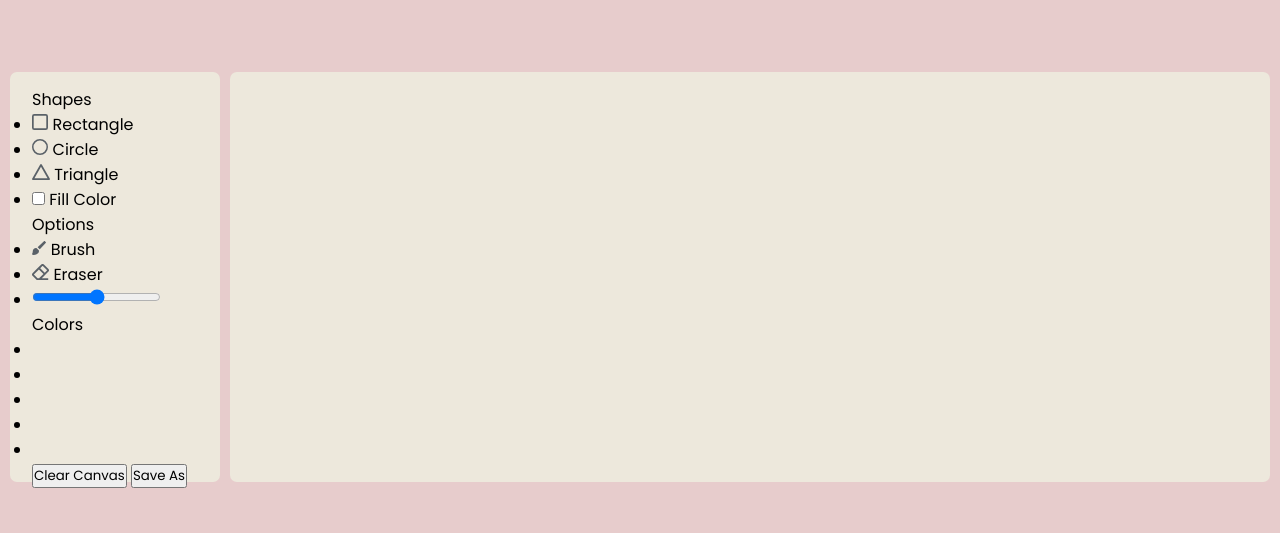
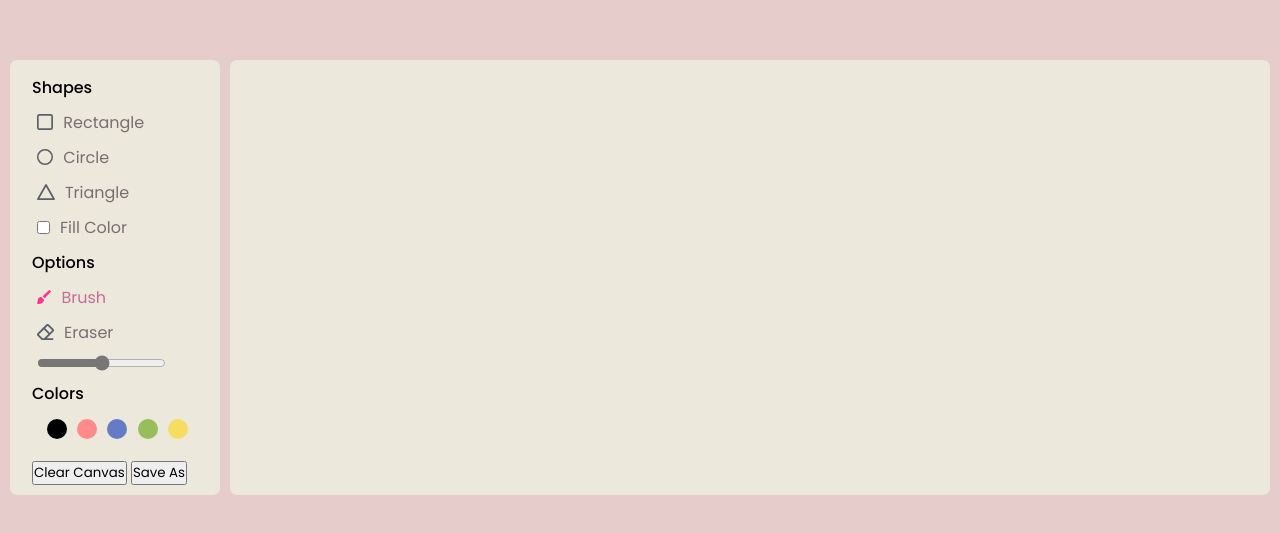
Before and after one commit to LychellePham/doodlely, a plain HTML site: page index.html in a window 1280 px wide. Shown: the part 123-656 px from the top of the page. Drawn offline with Linux system fonts and the light colour scheme.

Commit message:
add changes to styling

```diff
--- a/index.html
+++ b/index.html
@@ -38,7 +38,7 @@
                 <div class="row">
                     <label class="title">Options</label>
                     <ul class="options">
-                        <li class="option">
+                        <li class="option active">
                             <img src="icons/brush.svg">
                             <span>Brush</span>
                         </li>
@@ -54,7 +54,7 @@
                     </ul>
                 </div>
 
-                <div class="row">
+                <div class="row colors">
                     <label class="title">Colors</label>
                     <ul class="options">
                         <li class="option"></li>
--- a/style.css
+++ b/style.css
@@ -26,7 +26,7 @@ body{
     padding: 10px;
     max-width: 1350px;
     background: #E7CCCC;
-    height: 430px;
+
 
 
 }
@@ -37,15 +37,109 @@ section{
     border-radius: 7px;
 }
 
-.drawing-board{
-    flex: 1;
-}
 
 .tools-board{
-
     width: 210px;
     padding: 15px 22px 0;
     background: #EDE8DC;
     border-radius: 7px;
 
 }
+
+.tools-board .row{
+    margin-bottom: 10px;
+}
+
+.row .options{
+    list-style: none;
+    margin: 10px 0 0 5px;
+}
+
+.row .options .option{
+    display: flex;
+    cursor: pointer;
+    align-items: center;
+    margin-bottom: 10px;
+}
+
+.option:is(:hover, .active) img{
+    filter: saturate(3000%) hue-rotate(115deg);
+}
+
+.option :where(span, label){
+    color: #786e72;
+    cursor: pointer;
+    padding-left: 10px;
+}
+
+.option:is(:hover, .active) :where(span, label){
+    color: #c36f95;
+}
+
+.title{
+    font-weight: 500;
+}
+
+#size-slider{
+    accent-color: #777;
+    cursor: pointer;
+}
+
+.row button{
+    cursor: pointer;
+}
+
+#fill-color:checked ~ label{
+    color: #c36f95;
+}
+
+
+.colors .options{
+    display: flex;
+    justify-content: space-evenly;
+}
+.colors .option{
+    height: 20px;
+    width: 20px;
+    background: #c36f95;
+    border-radius: 50%;
+    margin-top: 3px;
+    position: relative;
+}
+
+.colors .option:nth-child(1){
+    background: black;
+}
+
+.colors .option:nth-child(2){
+    background: #FF8A8A;
+}
+
+.colors .option:nth-child(3){
+    background: #667BC6;
+}
+
+.colors .option:nth-child(4){
+    background: #97BE5A;
+}
+
+.colors .option:nth-child(5){
+    background: #F5DD61;
+}
+
+.colors .option:hover::before{
+    position: absolute;
+    content: "";
+    top: 50%;
+    left: 50%;
+    height: 12px;
+    width: 12px;
+    background: inherit;
+    border-radius: inherit;
+    border: 2px solid #fff;
+    transform: translate(-50%, -50%);
+}
+
+.drawing-board{
+    flex: 1;
+}
```
